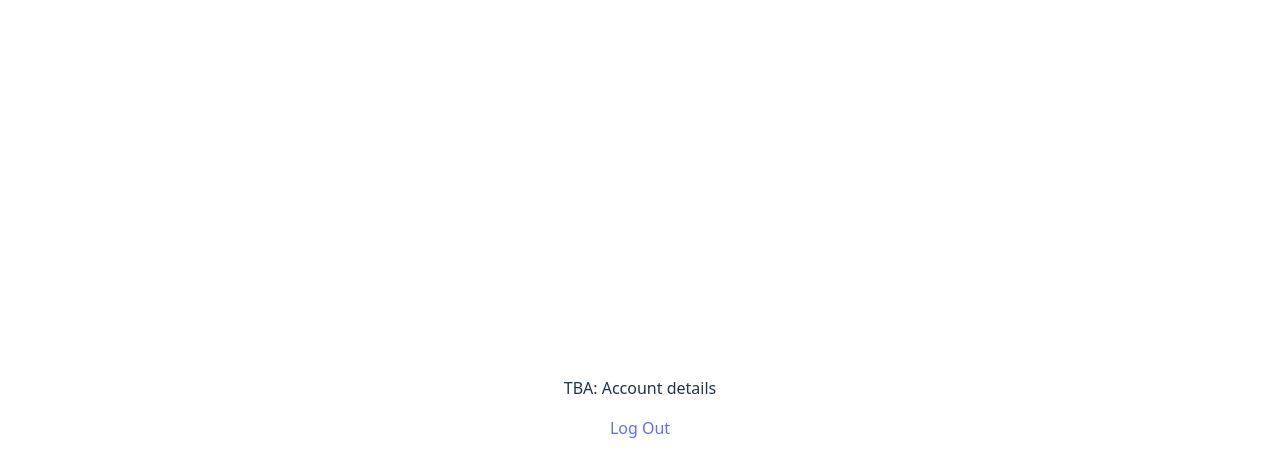
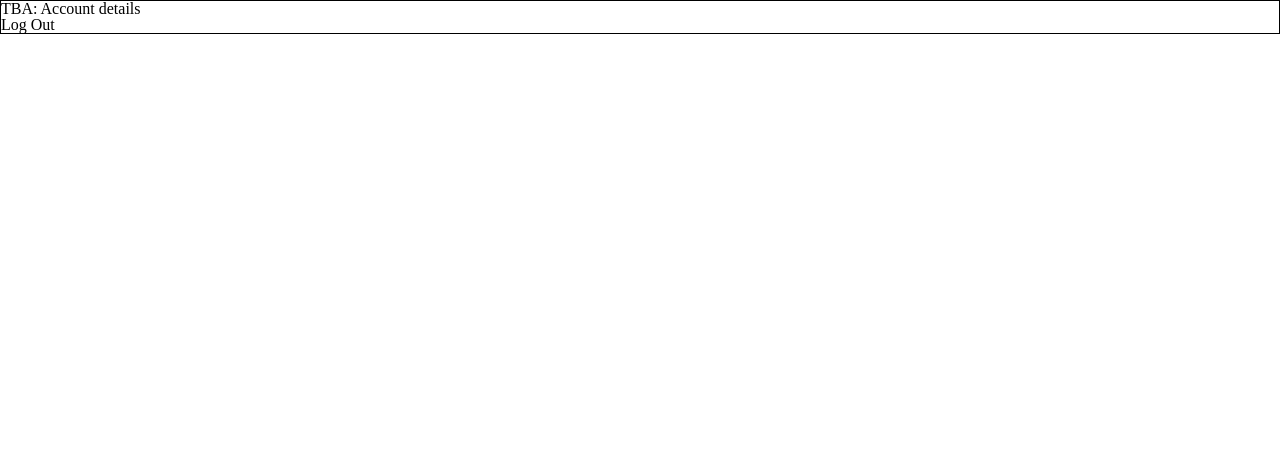
Before and after one commit to JakeBrowning90/volunteer-project-fe-1, a React (Vite) app: page / in a window 1280 px wide. Shown: the top 476 px of the page. Built offline with nearby package versions, Linux system fonts and the light colour scheme; no server answers.

Commit message:
Add style reset

```diff
--- a/src/App.jsx
+++ b/src/App.jsx
@@ -1,5 +1,5 @@
 import { useState } from "react";
-import "./App.css";
+// import "./App.css";
 import { Routes, Route, Link, useNavigate } from "react-router";
 
 import LoginScreen from "./components/LoginScreen";
--- a/src/components/HomeScreen.jsx
+++ b/src/components/HomeScreen.jsx
@@ -19,6 +19,7 @@
   // Render
   return (
     <>
+      <nav>
         {localStorage.username && (
           <div>
             <p>{localStorage.username}</p>
@@ -26,7 +27,6 @@
           </div>
         )}
         <p>TBA: Account details</p>
-      <nav>
         <a onClick={logout}>Log Out</a>
       </nav>
       {localStorage.role == "student" && (
--- a/src/main.jsx
+++ b/src/main.jsx
@@ -1,7 +1,9 @@
 import { StrictMode } from "react";
 import { createRoot } from "react-dom/client";
 import { BrowserRouter } from "react-router";
-import "./index.css";
+// import "./index.css";
+import "./reset.css";
+import "./style.css";
 import App from "./App.jsx";
 
 createRoot(document.getElementById("root")).render(
--- /dev/null
+++ b/src/reset.css
@@ -0,0 +1,48 @@
+/* http://meyerweb.com/eric/tools/css/reset/
+   v2.0 | 20110126
+   License: none (public domain)
+*/
+
+html, body, div, span, applet, object, iframe,
+h1, h2, h3, h4, h5, h6, p, blockquote, pre,
+a, abbr, acronym, address, big, cite, code,
+del, dfn, em, img, ins, kbd, q, s, samp,
+small, strike, strong, sub, sup, tt, var,
+b, u, i, center,
+dl, dt, dd, ol, ul, li,
+fieldset, form, label, legend,
+table, caption, tbody, tfoot, thead, tr, th, td,
+article, aside, canvas, details, embed,
+figure, figcaption, footer, header, hgroup,
+menu, nav, output, ruby, section, summary,
+time, mark, audio, video {
+	margin: 0;
+	padding: 0;
+	border: 0;
+	font-size: 100%;
+	font: inherit;
+	vertical-align: baseline;
+}
+/* HTML5 display-role reset for older browsers */
+article, aside, details, figcaption, figure,
+footer, header, hgroup, menu, nav, section {
+	display: block;
+}
+body {
+	line-height: 1;
+}
+ol, ul {
+	list-style: none;
+}
+blockquote, q {
+	quotes: none;
+}
+blockquote:before, blockquote:after,
+q:before, q:after {
+	content: '';
+	content: none;
+}
+table {
+	border-collapse: collapse;
+	border-spacing: 0;
+}
--- /dev/null
+++ b/src/style.css
@@ -0,0 +1,3 @@
+nav {
+  border: 1px solid black;
+}
```
Lines whose indentation alone changed are shown as unchanged.
